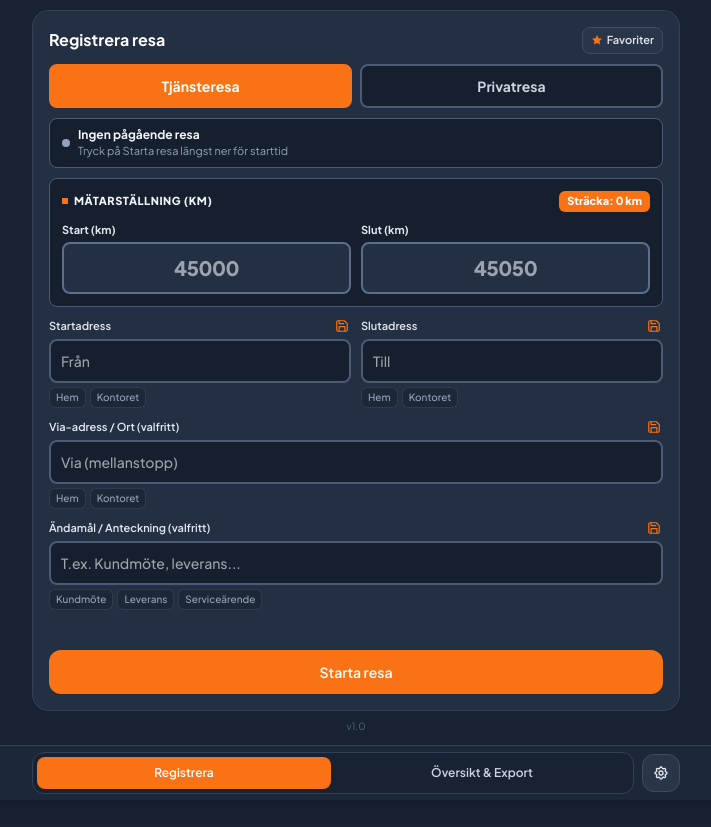
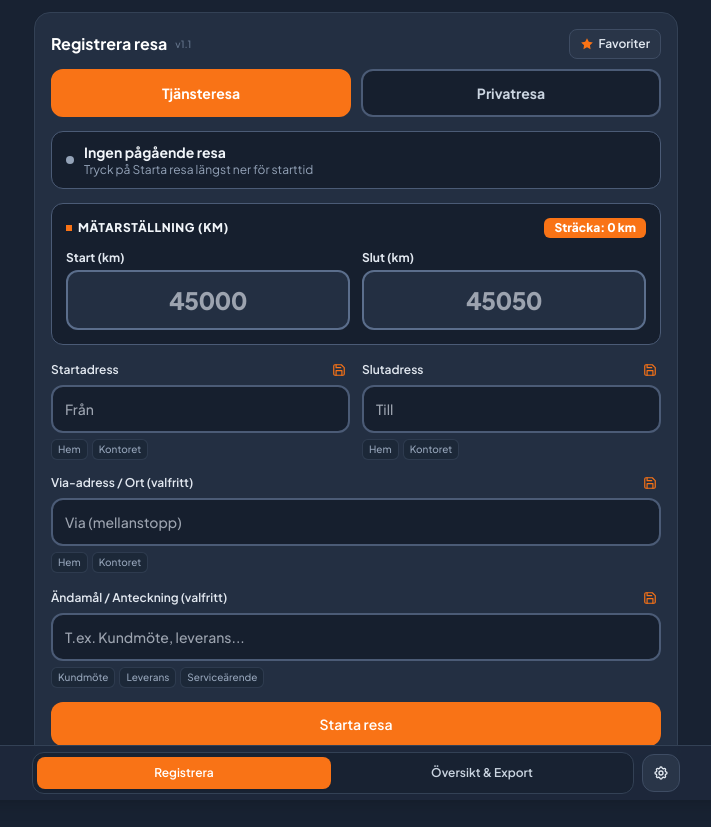
Before and after one commit to kentaswe/korjournal, a plain HTML site: page index.html in a window 1280 px wide. Shown: the whole page, without its empty margins (284-995 px from the left). Before the commit the page ends 800 px from the top, so only its background shows below. Drawn offline with nearby package versions, Linux system fonts and the light colour scheme.

Commit message:
Update index.html

```diff
--- a/index.html
+++ b/index.html
@@ -297,7 +297,7 @@
     </div>
   </div>
 
-  <main class="w-full max-w-2xl mx-auto px-3 pt-2.5 flex-1 flex flex-col space-y-3">
+  <main class="w-full max-w-2xl mx-auto px-3.5 pt-3 flex-1 flex flex-col space-y-3">
 
     <!-- ==================== FLIK 1: REGISTRERA ==================== -->
     <div id="view-register" class="flex-1 flex flex-col gap-2">
@@ -307,112 +307,113 @@
         <div class="flex items-center justify-between gap-2 mb-2.5">
           <div class="flex items-center gap-2 min-w-0">
             <h2 id="form-title" class="text-sm sm:text-base font-bold text-slate-900 dark:text-white truncate">Registrera resa</h2>
+            <span class="app-version-label text-[10px] font-medium text-slate-400 dark:text-slate-500 shrink-0">v1.0</span>
             <span id="header-reg-nr" class="hidden text-[10px] font-extrabold px-1.5 py-0.5 rounded-md bg-accent-soft text-accent border border-accent/20 tracking-wider uppercase shrink-0"></span>
           </div>
           <div class="flex items-center gap-1.5 shrink-0">
             <button type="button" onclick="toggleFavoritesModal(true)" title="Hantera favoriter"
-              class="inline-flex items-center gap-1 text-[11px] font-semibold text-slate-700 dark:text-slate-200 bg-slate-100 dark:bg-[#293548] border border-slate-200 dark:border-[#3e4c63] hover:border-accent px-2 py-1 rounded-lg transition-colors cursor-pointer">
-              <svg class="w-3 h-3 text-accent" fill="currentColor" viewBox="0 0 24 24">
+              class="inline-flex items-center gap-1 text-xs font-semibold text-slate-700 dark:text-slate-200 bg-slate-100 dark:bg-[#293548] border border-slate-200 dark:border-[#3e4c63] hover:border-accent px-2.5 py-1.5 rounded-lg transition-colors cursor-pointer">
+              <svg class="w-3.5 h-3.5 text-accent" fill="currentColor" viewBox="0 0 24 24">
                 <path d="M12 2l3.09 6.26L22 9.27l-5 4.87 1.18 6.88L12 17.77l-6.18 3.25L7 14.14 2 9.27l6.91-1.01L12 2z"></path>
               </svg>
               <span>Favoriter</span>
             </button>
             <button type="button" id="cancel-edit-btn" onclick="cancelEdit()"
-              class="hidden text-[11px] font-medium text-slate-500 dark:text-slate-400 hover:text-slate-800 dark:hover:text-white px-2 py-1 rounded-lg bg-slate-100 dark:bg-[#2f3d54] cursor-pointer">
+              class="hidden text-xs font-medium text-slate-500 dark:text-slate-400 hover:text-slate-800 dark:hover:text-white px-2.5 py-1.5 rounded-lg bg-slate-100 dark:bg-[#2f3d54] cursor-pointer">
               Avbryt
             </button>
           </div>
         </div>
 
-        <form id="trip-form" novalidate class="flex-1 flex flex-col gap-2.5">
+        <form id="trip-form" novalidate class="flex-1 flex flex-col gap-3.5">
           <!-- Datumfält (visas endast vid redigering av befintlig resa) -->
           <div id="edit-date-wrapper" class="hidden">
-            <label for="edit-date" class="block text-[11px] font-semibold text-slate-700 dark:text-slate-200 mb-1">Datum</label>
+            <label for="edit-date" class="block text-xs font-semibold text-slate-700 dark:text-slate-200 mb-1">Datum</label>
             <input type="date" id="edit-date"
-              class="w-full bg-slate-50 dark:bg-[#161f2e] border-2 border-slate-300 dark:border-[#4b5b76] text-slate-900 dark:text-slate-50 px-2.5 py-2 rounded-lg text-xs font-semibold focus:outline-none focus:border-accent transition-colors">
+              class="w-full bg-slate-50 dark:bg-[#161f2e] border-2 border-slate-300 dark:border-[#4b5b76] text-slate-900 dark:text-slate-50 px-3 py-2.5 rounded-xl text-sm font-semibold focus:outline-none focus:border-accent transition-colors">
           </div>
 
           <!-- Typ av resa -->
           <div>
             <input type="hidden" id="type" value="Tjänst">
-            <div class="grid grid-cols-2 gap-2" role="group" aria-label="Typ av resa">
+            <div class="grid grid-cols-2 gap-2.5" role="group" aria-label="Typ av resa">
               <button type="button" id="btn-type-work" onclick="setTripType('Tjänst')" aria-pressed="true"
-                class="py-2.5 px-3 rounded-lg text-xs sm:text-sm font-bold border-2 border-accent bg-accent text-white shadow-xs transition-all cursor-pointer flex items-center justify-center gap-1.5">
+                class="py-3 px-3 rounded-xl text-sm font-bold border-2 border-accent bg-accent text-white shadow-xs transition-all cursor-pointer flex items-center justify-center gap-1.5">
                 Tjänsteresa
               </button>
               <button type="button" id="btn-type-private" onclick="setTripType('Privat')" aria-pressed="false"
-                class="py-2.5 px-3 rounded-lg text-xs sm:text-sm font-bold border-2 border-slate-300 dark:border-[#4b5b76] bg-slate-50 dark:bg-[#161f2e] text-slate-700 dark:text-slate-300 hover:border-slate-400 transition-all cursor-pointer flex items-center justify-center gap-1.5">
+                class="py-3 px-3 rounded-xl text-sm font-bold border-2 border-slate-300 dark:border-[#4b5b76] bg-slate-50 dark:bg-[#161f2e] text-slate-700 dark:text-slate-300 hover:border-slate-400 transition-all cursor-pointer flex items-center justify-center gap-1.5">
                 Privatresa
               </button>
             </div>
           </div>
 
           <!-- Automatisk tidtagning för aktiv resa -->
-          <div id="active-trip-banner" class="bg-slate-100/90 dark:bg-[#161f2e] border border-slate-300 dark:border-[#4b5b76] rounded-lg px-3 py-2 flex items-center justify-between gap-2">
-            <div class="flex items-center gap-2 min-w-0">
-              <span id="trip-timer-dot" class="w-2 h-2 rounded-full bg-slate-400 shrink-0"></span>
+          <div id="active-trip-banner" class="bg-slate-100/90 dark:bg-[#161f2e] border border-slate-300 dark:border-[#4b5b76] rounded-xl px-3.5 py-2.5 flex items-center justify-between gap-2">
+            <div class="flex items-center gap-2.5 min-w-0">
+              <span id="trip-timer-dot" class="w-2.5 h-2.5 rounded-full bg-slate-400 shrink-0"></span>
               <div class="min-w-0">
-                <p id="trip-timer-status" class="text-xs font-bold text-slate-800 dark:text-slate-100 truncate">Ingen pågående resa</p>
-                <p id="trip-timer-sub" class="text-[11px] text-slate-500 dark:text-slate-400 truncate">Tryck på Starta resa längst ner för starttid</p>
+                <p id="trip-timer-status" class="text-xs sm:text-sm font-bold text-slate-800 dark:text-slate-100 truncate">Ingen pågående resa</p>
+                <p id="trip-timer-sub" class="text-[11px] sm:text-xs text-slate-500 dark:text-slate-400 truncate">Tryck på Starta resa längst ner för starttid</p>
               </div>
             </div>
             <button type="button" id="reset-trip-timer-btn" onclick="resetActiveTrip(true)" title="Nollställ pågående resa"
-              class="hidden px-2.5 py-1 rounded-md bg-slate-200 dark:bg-[#293548] text-slate-700 dark:text-slate-200 hover:text-red-500 text-[11px] font-semibold transition-colors cursor-pointer shrink-0">
+              class="hidden px-2.5 py-1.5 rounded-lg bg-slate-200 dark:bg-[#293548] text-slate-700 dark:text-slate-200 hover:text-red-500 text-xs font-semibold transition-colors cursor-pointer shrink-0">
               Avbryt
             </button>
           </div>
 
           <!-- Redigerbara tidsfält (visas endast vid redigering av befintlig resa) -->
-          <div id="edit-time-wrapper" class="hidden grid grid-cols-2 gap-2">
+          <div id="edit-time-wrapper" class="hidden grid grid-cols-2 gap-2.5">
             <div>
-              <label for="start-time" class="block text-[11px] font-semibold text-slate-700 dark:text-slate-200 mb-1">Starttid</label>
+              <label for="start-time" class="block text-xs font-semibold text-slate-700 dark:text-slate-200 mb-1">Starttid</label>
               <input type="time" id="start-time"
-                class="w-full bg-slate-50 dark:bg-[#161f2e] border-2 border-slate-300 dark:border-[#4b5b76] text-slate-900 dark:text-slate-50 px-2.5 py-2 rounded-lg text-xs font-semibold focus:outline-none focus:border-accent transition-colors">
+                class="w-full bg-slate-50 dark:bg-[#161f2e] border-2 border-slate-300 dark:border-[#4b5b76] text-slate-900 dark:text-slate-50 px-3 py-2.5 rounded-xl text-sm font-semibold focus:outline-none focus:border-accent transition-colors">
             </div>
 
             <div>
-              <label for="end-time" class="block text-[11px] font-semibold text-slate-700 dark:text-slate-200 mb-1">Sluttid</label>
+              <label for="end-time" class="block text-xs font-semibold text-slate-700 dark:text-slate-200 mb-1">Sluttid</label>
               <input type="time" id="end-time"
-                class="w-full bg-slate-50 dark:bg-[#161f2e] border-2 border-slate-300 dark:border-[#4b5b76] text-slate-900 dark:text-slate-50 px-2.5 py-2 rounded-lg text-xs font-semibold focus:outline-none focus:border-accent transition-colors">
+                class="w-full bg-slate-50 dark:bg-[#161f2e] border-2 border-slate-300 dark:border-[#4b5b76] text-slate-900 dark:text-slate-50 px-3 py-2.5 rounded-xl text-sm font-semibold focus:outline-none focus:border-accent transition-colors">
             </div>
           </div>
 
           <!-- Fokuserad sektion för mätarställning -->
-          <div class="relative bg-slate-100/90 dark:bg-[#161f2e] border border-slate-300 dark:border-[#4b5b76] border-t-3 border-t-accent rounded-lg p-3 space-y-2.5 shadow-xs">
+          <div class="relative bg-slate-100/90 dark:bg-[#161f2e] border border-slate-300 dark:border-[#4b5b76] border-t-3 border-t-accent rounded-xl p-3.5 space-y-3 shadow-xs">
             <div class="flex items-center justify-between gap-2">
               <div class="flex items-center gap-1.5">
                 <span class="w-1.5 h-1.5 bg-accent"></span>
-                <span class="text-[11px] font-extrabold uppercase tracking-wider text-slate-800 dark:text-slate-100">Mätarställning (km)</span>
+                <span class="text-xs font-extrabold uppercase tracking-wider text-slate-800 dark:text-slate-100">Mätarställning (km)</span>
               </div>
-              <span id="live-distance" class="text-[11px] font-extrabold px-2 py-0.5 rounded-md bg-accent text-white shadow-xs">
+              <span id="live-distance" class="text-xs font-extrabold px-2.5 py-0.5 rounded-md bg-accent text-white shadow-xs">
                 Sträcka: 0 km
               </span>
             </div>
 
-            <div class="grid grid-cols-2 gap-2.5">
+            <div class="grid grid-cols-2 gap-3">
               <div>
-                <label for="odo-start" class="block text-[11px] font-bold text-slate-700 dark:text-slate-200 mb-1">Start (km)</label>
+                <label for="odo-start" class="block text-xs font-bold text-slate-700 dark:text-slate-200 mb-1">Start (km)</label>
                 <input type="number" id="odo-start" inputmode="numeric" placeholder="45000"
                   oninput="updateLiveDistance()"
-                  class="w-full bg-white dark:bg-[#232f42] border-2 border-slate-400 dark:border-[#5b6e8c] focus:border-accent text-slate-900 dark:text-white px-2 py-2.5 rounded-lg text-lg sm:text-xl font-extrabold tracking-tight text-center shadow-xs focus:outline-none focus:ring-2 focus:ring-accent/30 transition-all">
+                  class="w-full bg-white dark:bg-[#232f42] border-2 border-slate-400 dark:border-[#5b6e8c] focus:border-accent text-slate-900 dark:text-white px-2.5 py-3 rounded-xl text-xl sm:text-2xl font-extrabold tracking-tight text-center shadow-xs focus:outline-none focus:ring-2 focus:ring-accent/30 transition-all">
               </div>
 
               <div>
-                <label for="odo-end" class="block text-[11px] font-bold text-slate-700 dark:text-slate-200 mb-1">Slut (km)</label>
+                <label for="odo-end" class="block text-xs font-bold text-slate-700 dark:text-slate-200 mb-1">Slut (km)</label>
                 <input type="number" id="odo-end" inputmode="numeric" placeholder="45050"
                   oninput="updateLiveDistance()"
-                  class="w-full bg-white dark:bg-[#232f42] border-2 border-slate-400 dark:border-[#5b6e8c] focus:border-accent text-slate-900 dark:text-white px-2 py-2.5 rounded-lg text-lg sm:text-xl font-extrabold tracking-tight text-center shadow-xs focus:outline-none focus:ring-2 focus:ring-accent/30 transition-all">
+                  class="w-full bg-white dark:bg-[#232f42] border-2 border-slate-400 dark:border-[#5b6e8c] focus:border-accent text-slate-900 dark:text-white px-2.5 py-3 rounded-xl text-xl sm:text-2xl font-extrabold tracking-tight text-center shadow-xs focus:outline-none focus:ring-2 focus:ring-accent/30 transition-all">
               </div>
             </div>
           </div>
 
           <!-- Adressfält och favorit-orter (döljs automatiskt vid privatresa) -->
-          <div id="address-fields-wrapper" class="grid grid-cols-2 gap-2.5">
+          <div id="address-fields-wrapper" class="grid grid-cols-2 gap-3">
             <div>
               <div class="flex justify-between items-center mb-1">
-                <label for="start-addr" class="block text-[11px] font-semibold text-slate-700 dark:text-slate-200">Startadress</label>
+                <label for="start-addr" class="block text-xs font-semibold text-slate-700 dark:text-slate-200">Startadress</label>
                 <button type="button" onclick="saveFavoriteFromInput('start-addr')" title="Spara som favorit" aria-label="Spara startadress som favorit"
-                  class="p-0.5 rounded-md text-accent hover:bg-accent-soft transition-colors cursor-pointer">
+                  class="p-1 rounded-md text-accent hover:bg-accent-soft transition-colors cursor-pointer">
                   <svg class="w-3.5 h-3.5" fill="none" stroke="currentColor" stroke-width="2" viewBox="0 0 24 24">
                     <path stroke-linecap="round" stroke-linejoin="round" d="M19 21H5a2 2 0 01-2-2V5a2 2 0 012-2h11l5 5v11a2 2 0 01-2 2z"></path>
                     <polyline stroke-linecap="round" stroke-linejoin="round" points="17 21 17 13 7 13 7 21"></polyline>
@@ -421,15 +422,15 @@
                 </button>
               </div>
               <input type="text" id="start-addr" placeholder="Från"
-                class="w-full bg-slate-50 dark:bg-[#161f2e] border-2 border-slate-300 dark:border-[#4b5b76] text-slate-900 dark:text-slate-50 px-2.5 py-2.5 rounded-lg text-xs sm:text-sm font-medium focus:outline-none focus:border-accent transition-colors">
-              <div id="fav-dropdown-start" class="mt-1"></div>
+                class="w-full bg-slate-50 dark:bg-[#161f2e] border-2 border-slate-300 dark:border-[#4b5b76] text-slate-900 dark:text-slate-50 px-3 py-3 rounded-xl text-sm font-medium focus:outline-none focus:border-accent transition-colors">
+              <div id="fav-dropdown-start" class="mt-1.5"></div>
             </div>
 
             <div>
               <div class="flex justify-between items-center mb-1">
-                <label for="end-addr" class="block text-[11px] font-semibold text-slate-700 dark:text-slate-200">Slutadress</label>
+                <label for="end-addr" class="block text-xs font-semibold text-slate-700 dark:text-slate-200">Slutadress</label>
                 <button type="button" onclick="saveFavoriteFromInput('end-addr')" title="Spara som favorit" aria-label="Spara slutadress som favorit"
-                  class="p-0.5 rounded-md text-accent hover:bg-accent-soft transition-colors cursor-pointer">
+                  class="p-1 rounded-md text-accent hover:bg-accent-soft transition-colors cursor-pointer">
                   <svg class="w-3.5 h-3.5" fill="none" stroke="currentColor" stroke-width="2" viewBox="0 0 24 24">
                     <path stroke-linecap="round" stroke-linejoin="round" d="M19 21H5a2 2 0 01-2-2V5a2 2 0 012-2h11l5 5v11a2 2 0 01-2 2z"></path>
                     <polyline stroke-linecap="round" stroke-linejoin="round" points="17 21 17 13 7 13 7 21"></polyline>
@@ -438,16 +439,16 @@
                 </button>
               </div>
               <input type="text" id="end-addr" placeholder="Till"
-                class="w-full bg-slate-50 dark:bg-[#161f2e] border-2 border-slate-300 dark:border-[#4b5b76] text-slate-900 dark:text-slate-50 px-2.5 py-2.5 rounded-lg text-xs sm:text-sm font-medium focus:outline-none focus:border-accent transition-colors">
-              <div id="fav-dropdown-end" class="mt-1"></div>
+                class="w-full bg-slate-50 dark:bg-[#161f2e] border-2 border-slate-300 dark:border-[#4b5b76] text-slate-900 dark:text-slate-50 px-3 py-3 rounded-xl text-sm font-medium focus:outline-none focus:border-accent transition-colors">
+              <div id="fav-dropdown-end" class="mt-1.5"></div>
             </div>
 
             <!-- Via-adress (samma stil och synlighet som övriga adressfält) -->
             <div id="via-field-container" class="col-span-2">
               <div class="flex justify-between items-center mb-1">
-                <label for="via-addr" class="block text-[11px] font-semibold text-slate-700 dark:text-slate-200">Via-adress / Ort (valfritt)</label>
+                <label for="via-addr" class="block text-xs font-semibold text-slate-700 dark:text-slate-200">Via-adress / Ort (valfritt)</label>
                 <button type="button" onclick="saveFavoriteFromInput('via-addr')" title="Spara som favorit" aria-label="Spara via-adress som favorit"
-                  class="p-0.5 rounded-md text-accent hover:bg-accent-soft transition-colors cursor-pointer">
+                  class="p-1 rounded-md text-accent hover:bg-accent-soft transition-colors cursor-pointer">
                   <svg class="w-3.5 h-3.5" fill="none" stroke="currentColor" stroke-width="2" viewBox="0 0 24 24">
                     <path stroke-linecap="round" stroke-linejoin="round" d="M19 21H5a2 2 0 01-2-2V5a2 2 0 012-2h11l5 5v11a2 2 0 01-2 2z"></path>
                     <polyline stroke-linecap="round" stroke-linejoin="round" points="17 21 17 13 7 13 7 21"></polyline>
@@ -456,17 +457,17 @@
                 </button>
               </div>
               <input type="text" id="via-addr" placeholder="Via (mellanstopp)"
-                class="w-full bg-slate-50 dark:bg-[#161f2e] border-2 border-slate-300 dark:border-[#4b5b76] text-slate-900 dark:text-slate-50 px-2.5 py-2.5 rounded-lg text-xs sm:text-sm font-medium focus:outline-none focus:border-accent transition-colors">
-              <div id="fav-dropdown-via" class="mt-1"></div>
+                class="w-full bg-slate-50 dark:bg-[#161f2e] border-2 border-slate-300 dark:border-[#4b5b76] text-slate-900 dark:text-slate-50 px-3 py-3 rounded-xl text-sm font-medium focus:outline-none focus:border-accent transition-colors">
+              <div id="fav-dropdown-via" class="mt-1.5"></div>
             </div>
           </div>
 
           <!-- Ändamål (döljs vid privatresa) -->
           <div id="purpose-wrapper">
             <div class="flex justify-between items-center mb-1">
-              <label for="purpose" class="block text-[11px] font-semibold text-slate-700 dark:text-slate-200">Ändamål / Anteckning (valfritt)</label>
+              <label for="purpose" class="block text-xs font-semibold text-slate-700 dark:text-slate-200">Ändamål / Anteckning (valfritt)</label>
               <button type="button" onclick="savePurposeFavorite()" title="Spara som favorit" aria-label="Spara ändamål som favorit"
-                class="p-0.5 rounded-md text-accent hover:bg-accent-soft transition-colors cursor-pointer">
+                class="p-1 rounded-md text-accent hover:bg-accent-soft transition-colors cursor-pointer">
                 <svg class="w-3.5 h-3.5" fill="none" stroke="currentColor" stroke-width="2" viewBox="0 0 24 24">
                   <path stroke-linecap="round" stroke-linejoin="round" d="M19 21H5a2 2 0 01-2-2V5a2 2 0 012-2h11l5 5v11a2 2 0 01-2 2z"></path>
                   <polyline stroke-linecap="round" stroke-linejoin="round" points="17 21 17 13 7 13 7 21"></polyline>
@@ -475,8 +476,8 @@
               </button>
             </div>
             <input type="text" id="purpose" placeholder="T.ex. Kundmöte, leverans..."
-              class="w-full bg-slate-50 dark:bg-[#161f2e] border-2 border-slate-300 dark:border-[#4b5b76] text-slate-900 dark:text-slate-50 px-2.5 py-2.5 rounded-lg text-xs sm:text-sm font-medium focus:outline-none focus:border-accent transition-colors">
-            <div id="fav-dropdown-purpose" class="mt-1"></div>
+              class="w-full bg-slate-50 dark:bg-[#161f2e] border-2 border-slate-300 dark:border-[#4b5b76] text-slate-900 dark:text-slate-50 px-3 py-3 rounded-xl text-sm font-medium focus:outline-none focus:border-accent transition-colors">
+            <div id="fav-dropdown-purpose" class="mt-1.5"></div>
           </div>
 
           <!-- Spara-knapp (Starta resa -> Avsluta & spara resa) -->
@@ -486,11 +487,6 @@
           </button>
         </form>
       </section>
-
-      <!-- Diskret versionsnummer längst ner -->
-      <p class="text-center text-[10px] text-slate-400/80 dark:text-slate-500/80 select-none pb-0.5">
-        <span class="app-version-label">v1.0</span>
-      </p>
 
       <!-- Meddelanderuta för formuläret -->
       <div id="form-toast-box" class="hidden rounded-xl p-2.5 text-xs font-medium border transition-all"></div>
@@ -611,7 +607,7 @@
 
   <script>
     // Ändra versionsnumret här vid nya uppdateringar:
-    const APP_VERSION = 'v1.0';
+    const APP_VERSION = 'v1.1';
 
     // Nycklar för localStorage
     const STORAGE_KEY = 'korjournal_trips_v1';
@@ -951,14 +947,14 @@
       const privateBtn = document.getElementById('btn-type-private');
 
       if (workBtn && privateBtn) {
-        const inactiveClasses = 'py-2 px-3 rounded-lg text-xs sm:text-sm font-bold border-2 border-slate-300 dark:border-[#4b5b76] bg-slate-50 dark:bg-[#161f2e] text-slate-700 dark:text-slate-300 hover:border-slate-400 transition-all cursor-pointer flex items-center justify-center gap-1.5';
+        const inactiveClasses = 'py-3 px-3 rounded-xl text-sm font-bold border-2 border-slate-300 dark:border-[#4b5b76] bg-slate-50 dark:bg-[#161f2e] text-slate-700 dark:text-slate-300 hover:border-slate-400 transition-all cursor-pointer flex items-center justify-center gap-1.5';
         if (isPrivate) {
           workBtn.className = inactiveClasses;
           workBtn.setAttribute('aria-pressed', 'false');
-          privateBtn.className = 'py-2 px-3 rounded-lg text-xs sm:text-sm font-bold border-2 border-amber-500 bg-amber-500 text-white shadow-xs transition-all cursor-pointer flex items-center justify-center gap-1.5';
+          privateBtn.className = 'py-3 px-3 rounded-xl text-sm font-bold border-2 border-amber-500 bg-amber-500 text-white shadow-xs transition-all cursor-pointer flex items-center justify-center gap-1.5';
           privateBtn.setAttribute('aria-pressed', 'true');
         } else {
-          workBtn.className = 'py-2 px-3 rounded-lg text-xs sm:text-sm font-bold border-2 border-accent bg-accent text-white shadow-xs transition-all cursor-pointer flex items-center justify-center gap-1.5';
+          workBtn.className = 'py-3 px-3 rounded-xl text-sm font-bold border-2 border-accent bg-accent text-white shadow-xs transition-all cursor-pointer flex items-center justify-center gap-1.5';
           workBtn.setAttribute('aria-pressed', 'true');
           privateBtn.className = inactiveClasses;
           privateBtn.setAttribute('aria-pressed', 'false');
```
